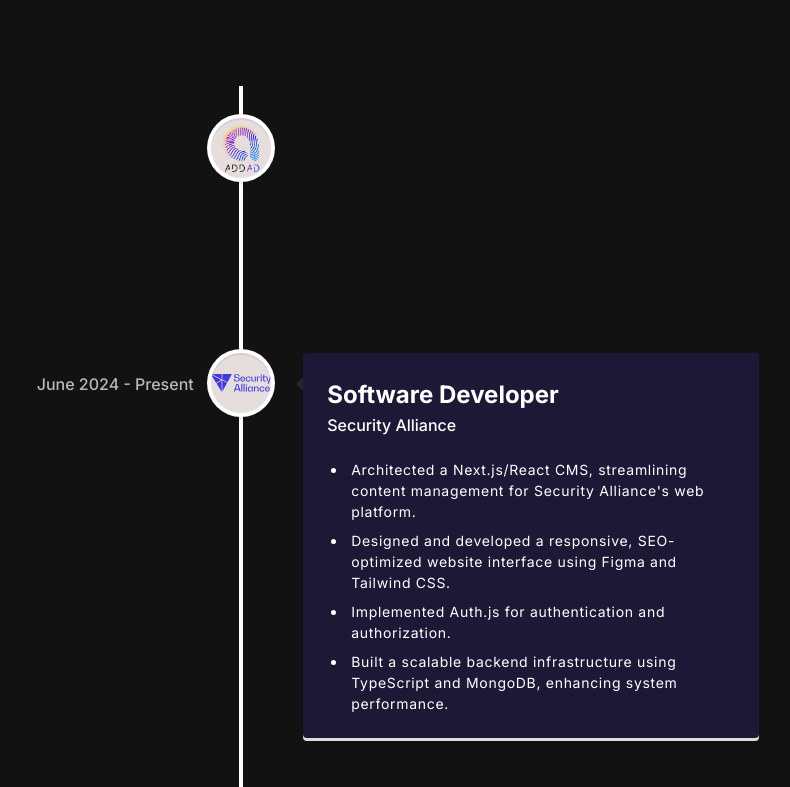
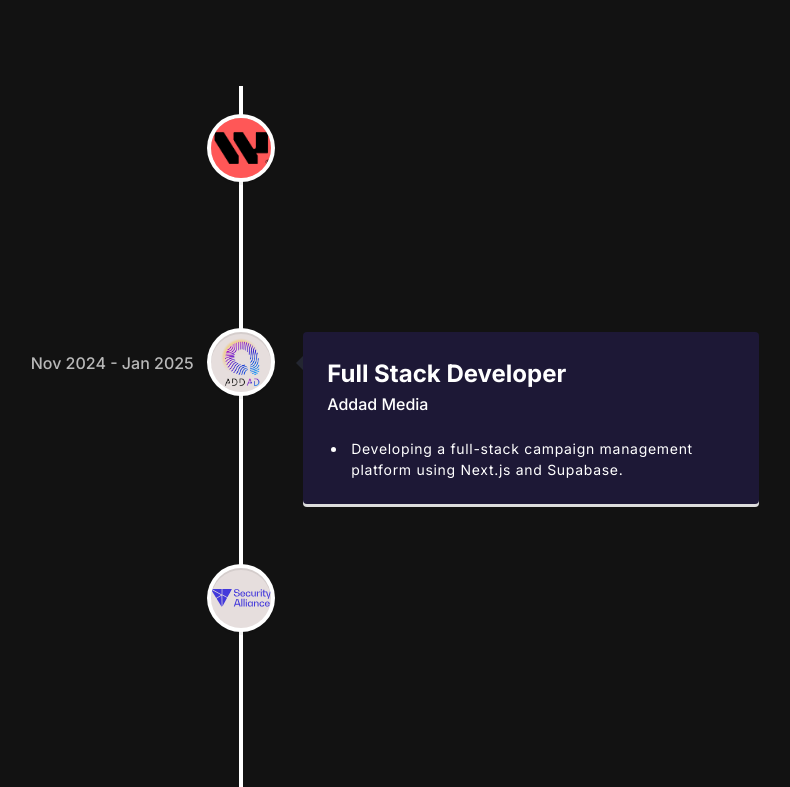
Before and after one commit to dimiderv/portfolio, a Next.js app: page / in a window 1280 px wide. Shown: the part 873-1660 px from the top of the page, without its empty margins (399-1189 px from the left). Built offline with nearby package versions, Linux system fonts and the light colour scheme.

Commit message:
Added webisoft

```diff
--- a/src/constants/index.js
+++ b/src/constants/index.js
@@ -13,13 +13,26 @@
   docker,
   go,
   hyperledger,
-    duth, circuits_integrated, market, freelance, postman, bashImg, bootstrap, seal,nextjs,authjs,postgres,mysql,
-    cpp,python,c, addad,
-    supabase
+  duth,
+  circuits_integrated,
+  market,
+  freelance,
+  postman,
+  bashImg,
+  bootstrap,
+  seal,
+  nextjs,
+  authjs,
+  postgres,
+  mysql,
+  cpp,
+  python,
+  c,
+  addad,
+  webisoft,
+  supabase,
 } from "../tech";
 // import {XCircleIcon} from "@heroicons/react/16/solid";
-
-
 
 const databases = [
   {
@@ -27,18 +40,16 @@
     icon: mongodb,
   },
   {
-        name:'PostgreSQL',
-        icon:postgres
+    name: "PostgreSQL",
+    icon: postgres,
   },
   {
-        name:'MySQL',
-        icon:mysql
-    }
-]
+    name: "MySQL",
+    icon: mysql,
+  },
+];
 
 const technologies = [
-
-
   {
     name: "HTML 5",
     icon: html,
@@ -60,14 +71,13 @@
     icon: reactjs,
   },
   {
-        name:"Next.js",
-        icon:nextjs
+    name: "Next.js",
+    icon: nextjs,
   },
   {
-        name:'Auth.js',
-        icon: authjs
-    }
-    ,
+    name: "Auth.js",
+    icon: authjs,
+  },
   {
     name: "Redux Toolkit",
     icon: redux,
@@ -75,31 +85,31 @@
   {
     name: "Tailwind CSS",
     icon: tailwind,
-    },{
-        name: 'Bootstrap',
-        icon:bootstrap
+  },
+  {
+    name: "Bootstrap",
+    icon: bootstrap,
   },
   {
     name: "Node JS",
     icon: nodejs,
   },
   {
-        name:'Supabase',
-        icon:supabase
-    }
-,
-    ...databases
-    ,{
-        name:'Hyperledger',
-        icon:hyperledger
-    }    ,
+    name: "Supabase",
+    icon: supabase,
+  },
+  ...databases,
+  {
+    name: "Hyperledger",
+    icon: hyperledger,
+  },
   {
     name: "Golang",
     icon: go,
   },
   {
-        name:'Python',
-        icon: python
+    name: "Python",
+    icon: python,
   },
   // {
   //     name: 'C',
@@ -119,41 +129,48 @@
     icon: docker,
   },
   {
-        name:'Postman',
-        icon: postman
+    name: "Postman",
+    icon: postman,
   },
   {
-        name:'Bash',
-        icon: bashImg
-    }
-
-
+    name: "Bash",
+    icon: bashImg,
+  },
 ];
 
-const experiences = [{
-    title:"Full Stack Developer",
-    company_name:"Addad Media",
-    icon:addad,
+const experiences = [
+  {
+    title: "Full Stack Developer",
+    company_name: "Webisoft",
+    icon: webisoft,
     iconBg: "#E6DEDD",
-    date: "Nov 2024 - Present",
-    points:[
-        "Developing a full-stack campaign management platform using Next.js and Supabase."
-    ]
+    date: "Feb 2025 - Present",
+    points: ["Developing full-stack applications."],
+  },
+  {
+    title: "Full Stack Developer",
+    company_name: "Addad Media",
+    icon: addad,
+    iconBg: "#E6DEDD",
+    date: "Nov 2024 - Jan 2025",
+    points: [
+      "Developing a full-stack campaign management platform using Next.js and Supabase.",
+    ],
   },
   {
     title: "Software Developer",
     company_name: "Security Alliance",
     icon: seal,
     iconBg: "#E6DEDD",
-        date: "June 2024 - Present",
+    date: "June 2024 - Jan 2025",
     points: [
       // "Designed logos and website layouts using Figma and Canva.",
       // "Developed and maintained responsive websites with Next.js, React, Tailwind CSS, and TypeScript.",
       // "Currently expanding knowledge in cybersecurity, focusing on report analysis and security best practices."
       "Architected a Next.js/React CMS, streamlining content management for Security Alliance's web platform.",
-            "Designed and developed a responsive, SEO-optimized website interface using Figma and Tailwind CSS."
-,"Implemented Auth.js for authentication and authorization."
-,"Built a scalable backend infrastructure using TypeScript and MongoDB, enhancing system performance."
+      "Designed and developed a responsive, SEO-optimized website interface using Figma and Tailwind CSS.",
+      "Implemented Auth.js for authentication and authorization.",
+      "Built a scalable backend infrastructure using TypeScript and MongoDB, enhancing system performance.",
     ],
   },
   ,
@@ -163,9 +180,7 @@
     icon: freelance,
     iconBg: "#E6DEDD",
     date: "Jan 2024 - Present",
-        points: [
-
-        ],
+    points: [],
   },
   {
     title: "Full Stack Developer",
@@ -184,13 +199,12 @@
 
       "Developed a Full Stack application for order management, reducing ordering times and workload by 30%.",
       "Developed an automated order reminder system.",
-            "Created a searchable database of previous orders, enhancing user experience and order accuracy."
-
+      "Created a searchable database of previous orders, enhancing user experience and order accuracy.",
     ],
   },
   {
     title: "Master's in Electrical and Computer Engineering",
-        company_name: 'Democritus University of Thrace, Greece',
+    company_name: "Democritus University of Thrace, Greece",
     icon: duth,
     iconBg: "white ",
     date: "Nov 2019 - Apr 2022",
@@ -200,19 +214,19 @@
   },
   {
     title: "Electrical and Computer Engineering Intern",
-        company_name: 'Circuits Integrated Athens,Greece',
+    company_name: "Circuits Integrated Athens,Greece",
     icon: circuits_integrated,
     iconBg: "white",
-        extraT:'rounded-full',
+    extraT: "rounded-full",
     date: "Jun 2019 - Aug 2019",
     points: [
       "Responsible for the development of a comprehensive\n" +
         "full-stack application designed to facilitate onboarding\n" +
         "for new hires and accelerate their assimilation into\n" +
         "company processes and materials.",
-            'Practical experience in developing web applications using React and Node.js.',
+      "Practical experience in developing web applications using React and Node.js.",
       "Developed expertise in integrated circuits including Operational Amplifiers, Differential Amplifiers, Low Dropout\n" +
-            "Linear Regulators, and Digital CMOS Circuits such as gates and decoders."
+        "Linear Regulators, and Digital CMOS Circuits such as gates and decoders.",
     ],
   },
   {
@@ -221,14 +235,8 @@
     icon: duth,
     iconBg: "white",
     date: "Oct 2015 - Oct 2019",
-        points: [
-
-        ],
+    points: [],
   },
 ];
 
-
-
-
-
-export {  technologies, experiences };
+export { technologies, experiences };
```
Also changed, not shown: src/tech/index.js (+27 -26 lines), src/tech/webisoft.png (added). Lines whose indentation alone changed are shown as unchanged.
